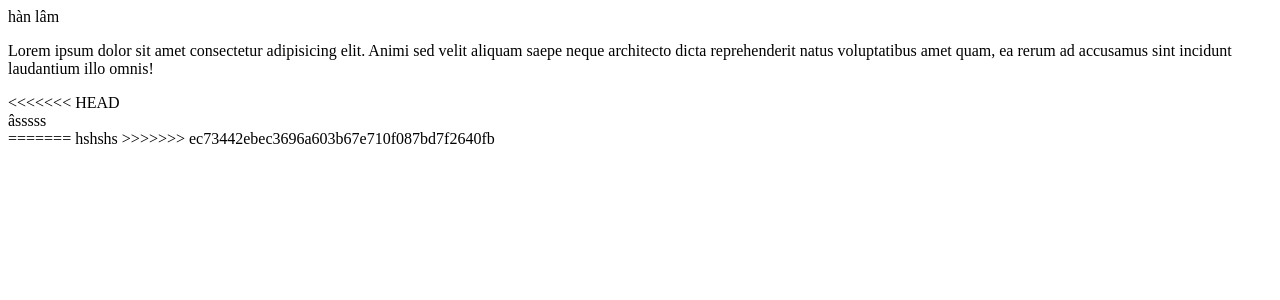
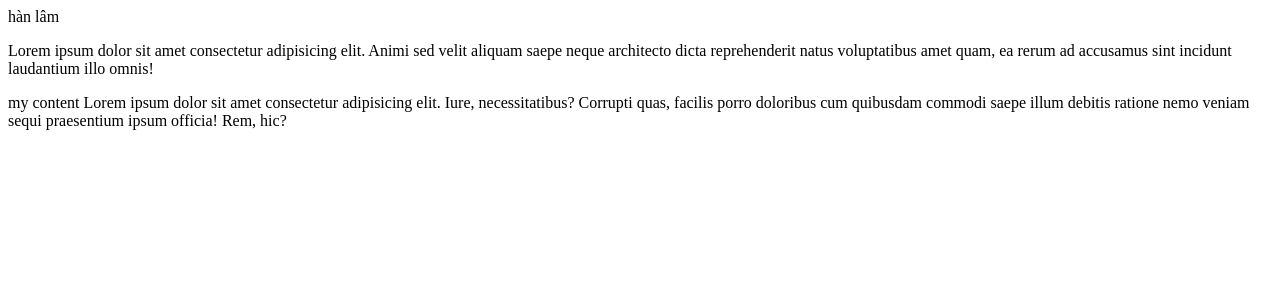
Before and after one commit to hanlam12/DoAnCuoiKi, an Angular app: page / in a window 1280 px wide. Shown: the top 300 px of the page. Built offline with nearby package versions, Linux system fonts and the light colour scheme.

Commit message:
#nhiupdate

```diff
--- a/src/app/app.component.html
+++ b/src/app/app.component.html
@@ -1,8 +1,4 @@
 <router-outlet></router-outlet>
 hàn lâm
 <p>Lorem ipsum dolor sit amet consectetur adipisicing elit. Animi sed velit aliquam saepe neque architecto dicta reprehenderit natus voluptatibus amet quam, ea rerum ad accusamus sint incidunt laudantium illo omnis!</p>
-<<<<<<< HEAD
-<div>âsssss</div>
-=======
-hshshs
->>>>>>> ec73442ebec3696a603b67e710f087bd7f2640fb
+<div> my content Lorem ipsum dolor sit amet consectetur adipisicing elit. Iure, necessitatibus? Corrupti quas, facilis porro doloribus cum quibusdam commodi saepe illum debitis ratione nemo veniam sequi praesentium ipsum officia! Rem, hic?</div>
```
